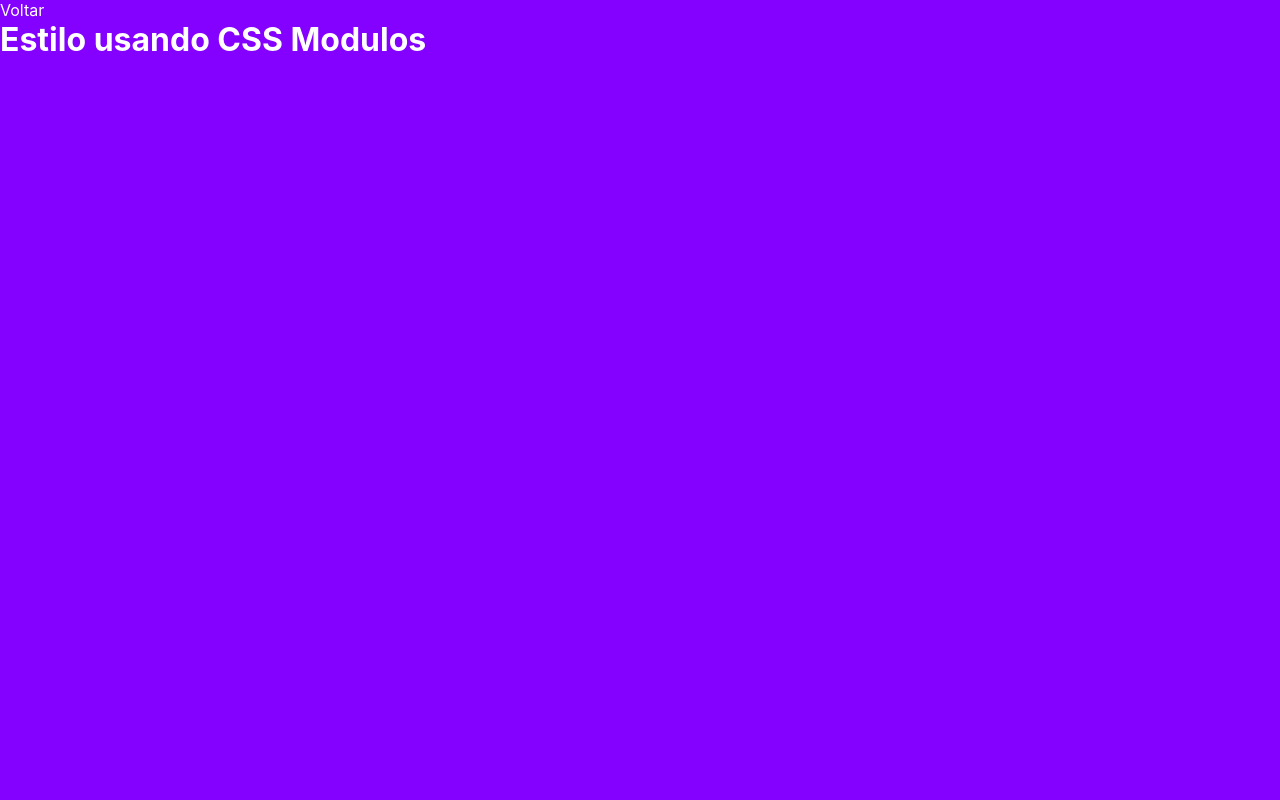
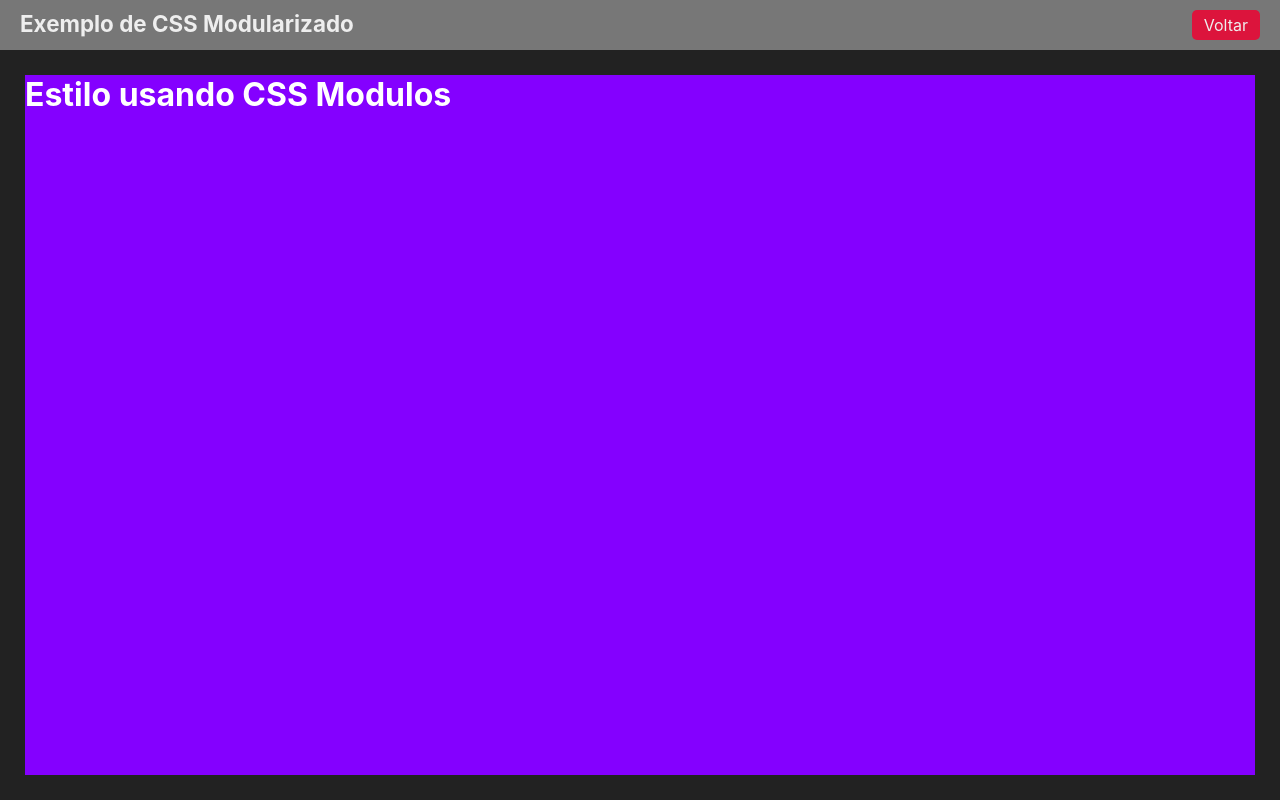
Before and after one commit to Smooke09/Cadastro---Integra-o-com-Banco-de-dados, a Next.js app: page /estiloso in a window 1280 px wide. Built offline with nearby package versions, Linux system fonts and the light colour scheme.

Commit message:
layout componets

```diff
--- /dev/null
+++ b/src/components/Layout.jsx
@@ -0,0 +1,14 @@
+import Link from "next/link";
+import styles from "../styles/Layout.module.css";
+
+export default function Layout(props) {
+  return (
+    <div className={styles.layout}>
+      <div className={styles.cabecalho}>
+        <h1>{props.titulo ?? "Mas um exemplo"}</h1>
+        <Link href="/">Voltar</Link>
+      </div>
+      <div className={styles.conteudo}>{props.children}</div>
+    </div>
+  );
+}
--- a/src/pages/estiloso.jsx
+++ b/src/pages/estiloso.jsx
@@ -1,11 +1,12 @@
 import styles from "../styles/Estiloso.module.css";
-import Link from "next/link";
+import Layout from "../components/Layout";
 
 export default function Estiloso() {
   return (
-    <div className={styles.roxo}>
-      <Link href="/">Voltar</Link>
-      <h1>Estilo usando CSS Modulos</h1>
-    </div>
+    <Layout titulo="Exemplo de CSS Modularizado">
+      <div className={styles.roxo}>
+        <h1>Estilo usando CSS Modulos</h1>
+      </div>
+    </Layout>
   );
 }
--- a/src/styles/Estiloso.module.css
+++ b/src/styles/Estiloso.module.css
@@ -1,5 +1,5 @@
 .roxo{
-    height: 100vh;
+    height: 100%;
     background-color: #8400ff;
     color: #fff;
 }
--- /dev/null
+++ b/src/styles/Layout.module.css
@@ -0,0 +1,29 @@
+.layout {
+    display: flex;
+    flex-direction: column;
+    height: 100vh;
+}
+
+.cabecalho{
+    display: flex;
+    justify-content: space-between;
+    padding: 10px 20px;
+    background-color: #777;
+
+}
+
+.cabecalho a {
+    background-color:  crimson;
+    padding: 5px 12px;
+    border-radius: 5px;
+}
+
+.cabecalho h1{
+    margin: 0;
+    font-size: 1.4rem;
+}
+
+.conteudo{
+    padding: 25px ;
+    height: 100%;
+}
```
